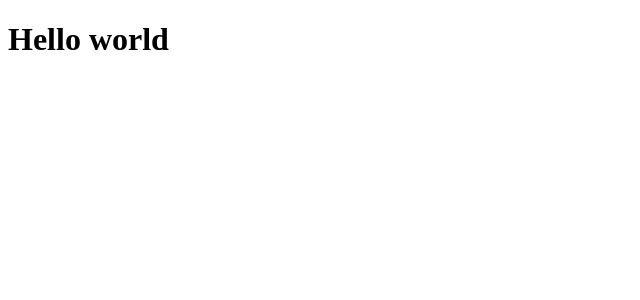
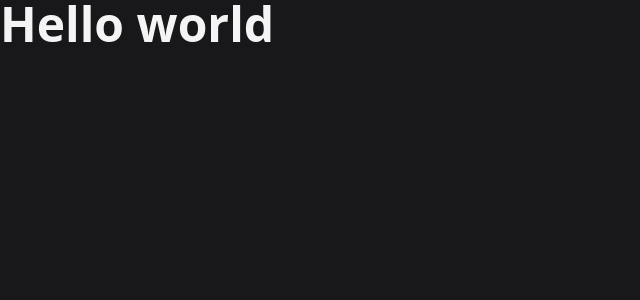
Before and after one commit to GGalupo/gg-watch, a React (Vite) app: page / in a window 1280 px wide. Shown: the top 300 px of the page, without its empty margins (0-640 px from the left). Built offline with nearby package versions, Linux system fonts and the light colour scheme.

Commit message:
Add tailwind global styles

```diff
--- a/index.html
+++ b/index.html
@@ -4,7 +4,7 @@
     <meta charset="UTF-8" />
     <link rel="icon" type="image/svg+xml" href="/src/favicon.svg" />
     <meta name="viewport" content="width=device-width, initial-scale=1.0" />
-    <title>Vite App</title>
+    <title>GG Watch</title>
   </head>
   <body>
     <div id="root"></div>
--- a/src/App.tsx
+++ b/src/App.tsx
@@ -1,5 +1,5 @@
 const App = () => {
-  return <h1>Hello world</h1>;
+  return <h1 className="font-bold text-5xl">Hello world</h1>;
 };
 
 export default App;
--- a/src/main.tsx
+++ b/src/main.tsx
@@ -1,6 +1,9 @@
 import React from "react";
 import ReactDOM from "react-dom/client";
+
 import App from "./App";
+
+import "./styles/global.css";
 
 ReactDOM.createRoot(document.getElementById("root")!).render(
   <React.StrictMode>
--- /dev/null
+++ b/src/styles/global.css
@@ -0,0 +1,7 @@
+@tailwind base;
+@tailwind components;
+@tailwind utilities;
+
+body {
+    @apply bg-zinc-900 text-zinc-100;
+}
```
